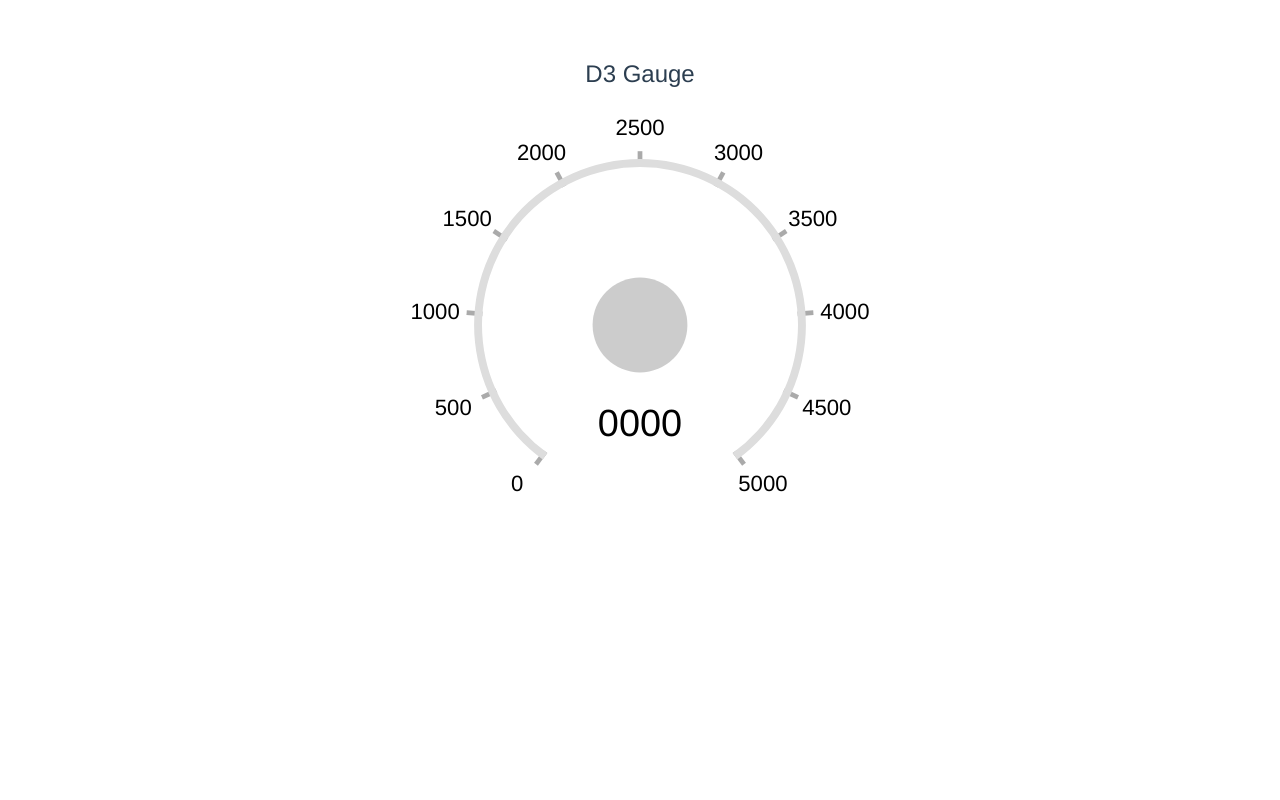
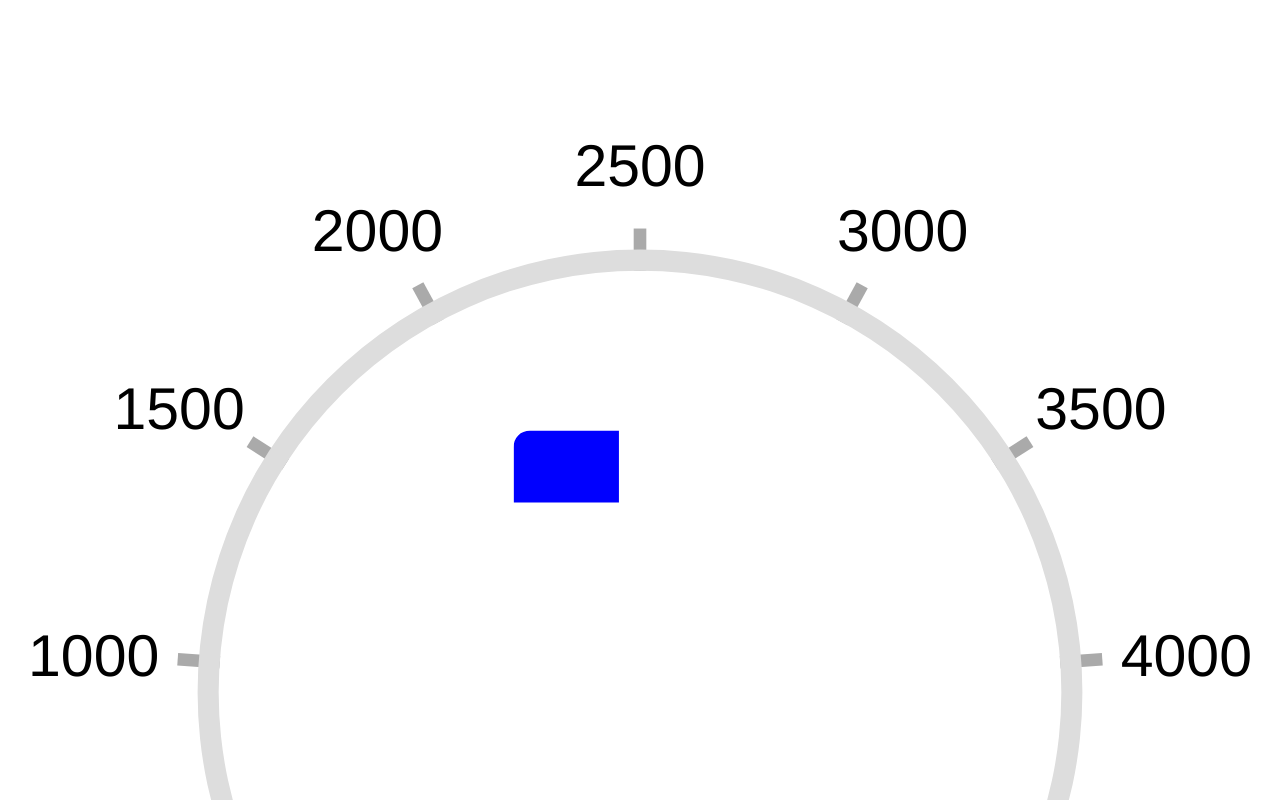
Before and after one commit to jhellier/gauge, a Vue app: page / in a window 1280 px wide. Shown: the top 800 px of the page. Built offline with nearby package versions, Linux system fonts and the light colour scheme.

Commit message:
Added icon support

```diff
--- a/public/index.html
+++ b/public/index.html
@@ -5,6 +5,8 @@
     <meta http-equiv="X-UA-Compatible" content="IE=edge">
     <meta name="viewport" content="width=device-width,initial-scale=1.0">
     <link rel="icon" href="<%= BASE_URL %>favicon.ico">
+    <link rel="stylesheet" href="https://use.fontawesome.com/releases/v5.5.0/css/all.css" integrity="sha384-B4dIYHKNBt8Bc12p+WXckhzcICo0wtJAoU8YZTY5qE0Id1GSseTk6S+L3BlXeVIU" crossorigin="anonymous">
+
     <title>gauge</title>
   </head>
   <body>
--- a/src/App.vue
+++ b/src/App.vue
@@ -1,6 +1,6 @@
 <template>
   <div id="app">
-    <Gauge  gauge_id="facebookFilter" gauge_range_max="5000"/>
+          <Gauge  gauge_id="facebookFilter" gauge_range_max="5000" gauge_icon="fa-facebook" icon_color="blue"/>
   </div>
 </template>
 
--- a/src/components/Gauge.vue
+++ b/src/components/Gauge.vue
@@ -1,8 +1,9 @@
 <template>
     <div class="gauge-div" :gauge_id="gauge_id"
-          :gauge_range_max="gauge_range_max">
-        <span class="spanTitle">D3 Gauge</span>
-        <div id="gauge" >
+          :gauge_range_max="gauge_range_max"
+          :gauge_icon="gauge_icon"
+          :color="icon_color">
+        <div :id="gauge_id" >
         </div>
     </div>
 </template>
@@ -24,7 +25,9 @@ export default {
       }
     },
     gauge_id: String,
-    gauge_range_max: String
+    gauge_range_max: String,
+    gauge_icon: String,
+    icon_color: String
 
   },
 
@@ -37,6 +40,7 @@ export default {
     let gaugeRange = this.gauge_range_max;
 
     return {
+      gaugeId: this.gauge_id,
       innerRadius,
       outerRadius,
       gaugeRange: gaugeRange,
@@ -50,7 +54,9 @@ export default {
       gaugeText: {},
       gaugeMarkerRing: {},
       gaugeArc: {},
-      changeEventName: this.gauge_id + 'ChangeEvent'
+      changeEventName: this.gauge_id + 'ChangeEvent',
+      gaugeIcon: this.gauge_icon,
+      iconColor: this.icon_color
     };
   },
 
@@ -139,22 +145,21 @@ export default {
       let that = this;
 
       that.gaugeG = d3
-        .selectAll('#gauge')
+        .selectAll('#' + that.gaugeId)
             .append('svg')
-                .attr('viewBox', '0 0 800 800')
+                .attr('viewBox', '0 0 300 275')
             .append('g')
-                .attr('transform', 'translate(400,150)');
+                .attr('transform', 'translate(150,150)');
 
-      that.gaugeG
-        .append('circle')
-            .attr('r', 30)
-            .attr('cx', 0)
-            .attr('cy', 0)
-            .attr('id', 'wCircle')
-            .style('fill', '#ccc')
-            .on('click', function() {
-              console.log('Hello, event');
-            });
+      that.gaugeG.append('svg:foreignObject')
+              .attr('height', '25px')
+              .attr('width', '25px')
+              .attr('x',-30)
+              .attr('y',-70)
+              .style('font-size',80)
+              .style('color',that.iconColor)
+              .html('<i class="fab ' + that.gaugeIcon + '"></i>');
+
 
       let ticks = that.gaugeG
         .selectAll('.gauge-tick')
```
